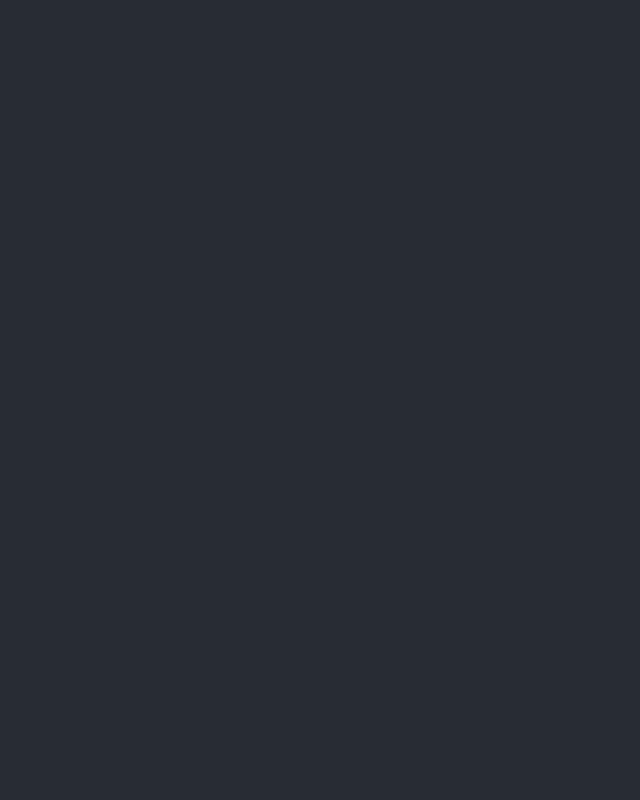
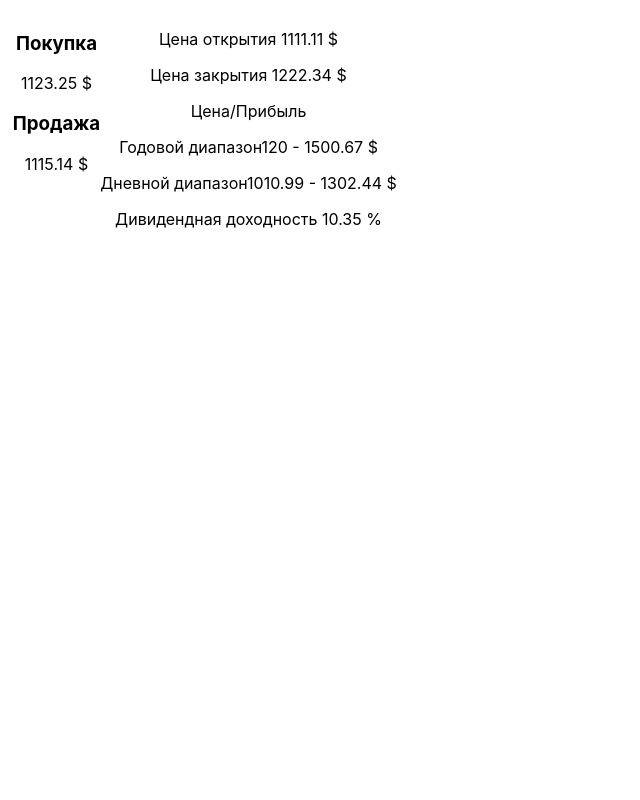
Before and after one commit to ange1of/investments-app, a React (Create React App) app: page / in a window 1280 px wide. Shown: the top 800 px of the page, without its empty margins (0-640 px from the left). Built offline with nearby package versions, Linux system fonts and the light colour scheme.

Commit message:
Added StockInfo block

```diff
--- a/src/App.css
+++ b/src/App.css
@@ -2,20 +2,7 @@
   text-align: center;
 }
 
-.App-logo {
-  height: 40vmin;
-  pointer-events: none;
-}
-
-@media (prefers-reduced-motion: no-preference) {
-  .App-logo {
-    animation: App-logo-spin infinite 20s linear;
-  }
-}
-
 .App-header {
-  background-color: #282c34;
-  min-height: 100vh;
   display: flex;
   flex-direction: column;
   align-items: center;
@@ -23,16 +10,3 @@
   font-size: calc(10px + 2vmin);
   color: white;
 }
-
-.App-link {
-  color: #61dafb;
-}
-
-@keyframes App-logo-spin {
-  from {
-    transform: rotate(0deg);
-  }
-  to {
-    transform: rotate(360deg);
-  }
-}
--- a/src/StockDetail.css
+++ b/src/StockDetail.css
@@ -0,0 +1,5 @@
+.StockDetail {
+    display: flex;
+    justify-items: center;
+    padding: 1vw;
+}
--- a/src/StockDetail.js
+++ b/src/StockDetail.js
@@ -1,7 +1,8 @@
-import React from 'react';
+import React, { useEffect } from 'react';
 import { useState } from 'react';
 import './StockDetail.css';
-import StockPrice from './StockPrice.js'
+import StockPrice from './StockPrice.js';
+import StockInfo from './StockInfo.js';
 
 function StockDetail({ stockId }) {
   let [buyPrice, updateBuyPrice] = useState(1123.25);
@@ -9,7 +10,18 @@ function StockDetail({ stockId }) {
 
   return (
     <div className="StockDetail">
-        <StockPrice buyPrice={buyPrice} sellPrice={sellPrice}/>
+      <div className="StockPriceContainer">
+        <StockPrice title="Покупка" price={buyPrice} currency="$"/>
+        <StockPrice title="Продажа" price={sellPrice} currency="$"/>
+      </div>
+      <StockInfo
+        currency="$"
+        openPrice="1111.11"
+        closePrice="1222.34"
+        priceToIncomeRatio="22.00"
+        yearPriceRange={{ min: 120.00, max: 1500.67 }}
+        dayPriceRange={{ min: 1010.99, max: 1302.44 }}
+        dividends="10.35"/>
     </div>
   );
 }
--- /dev/null
+++ b/src/StockInfo.js
@@ -0,0 +1,24 @@
+import React from 'react';
+
+function StockInfo(props) {
+    return (
+        <div className="StockInfo">
+            <p>Цена открытия <span>{props.openPrice} {props.currency}</span></p>
+            <p>Цена закрытия <span>{props.closePrice} {props.currency}</span></p>
+            <p>Цена/Прибыль <span>{props.priceIncomeRatio}</span></p>
+            <p>Годовой диапазон
+                <span>{
+                    props.yearPriceRange.min} - {props.yearPriceRange.max} {props.currency}
+                </span>
+            </p>
+            <p>Дневной диапазон
+                <span>
+                    {props.dayPriceRange.min} - {props.dayPriceRange.max} {props.currency}
+                </span>
+            </p>
+            <p>Дивидендная доходность <span>{props.dividends} %</span></p>
+        </div>
+    );
+}
+
+export default StockInfo;
--- a/src/StockPrice.js
+++ b/src/StockPrice.js
@@ -1,38 +1,23 @@
 import React, { useRef, useEffect } from 'react';
 import './StockPrice.css';
 
-function StockPrice({buyPrice, sellPrice}) {
-  const prevBuyPrice = useRef();
-  const prevSellPrice = useRef();
-
-  let buyClass = useRef('priceEqual');
-  let sellClass = useRef('priceEqual');
+function StockPrice({title, price, currency}) {
+  const prevPrice = useRef(price);
+  const priceClass = useRef('priceEqual');
 
   useEffect(() => {
-      if (buyPrice > prevBuyPrice.current) { buyClass.current = 'priceUp'; }
-      else if (buyPrice < prevBuyPrice.current) { buyClass.current = 'priceDown'; }
+      if (price > prevPrice.current) { priceClass.current = 'priceUp'; }
+      else if (price < prevPrice.current) { priceClass.current = 'priceDown'; }
 
-      if (sellPrice > prevSellPrice.current) { sellClass.current = 'priceUp'; }
-      else if (sellPrice < prevSellPrice.current) { sellClass.current = 'priceDown'; }
-
-      prevBuyPrice.current = buyPrice;
-      prevSellPrice.current = sellPrice;
+      prevPrice.current = price;
   });
 
   return (
       <div className="priceBlock">
-        <div className="buyBlock">
-          <h3>Покупка</h3>
-          <p className={buyClass.current}>
-              {buyPrice.toFixed(2)} $
+          <h3>{title}</h3>
+          <p className={priceClass.current}>
+              {price.toFixed(2)} {currency}
           </p>
-        </div>
-        <div className="sellBlock">
-          <h3>Продажа</h3>
-          <p className={sellClass.current}>
-              {sellPrice.toFixed(2)} $
-          </p>
-        </div>
       </div>
   );
 }
--- a/src/index.css
+++ b/src/index.css
@@ -1,5 +1,9 @@
+html, body {
+  width: 100%;
+  margin: 0;
+}
+
 body {
-  margin: 0;
   font-family: -apple-system, BlinkMacSystemFont, 'Segoe UI', 'Roboto', 'Oxygen',
     'Ubuntu', 'Cantarell', 'Fira Sans', 'Droid Sans', 'Helvetica Neue',
     sans-serif;
```
